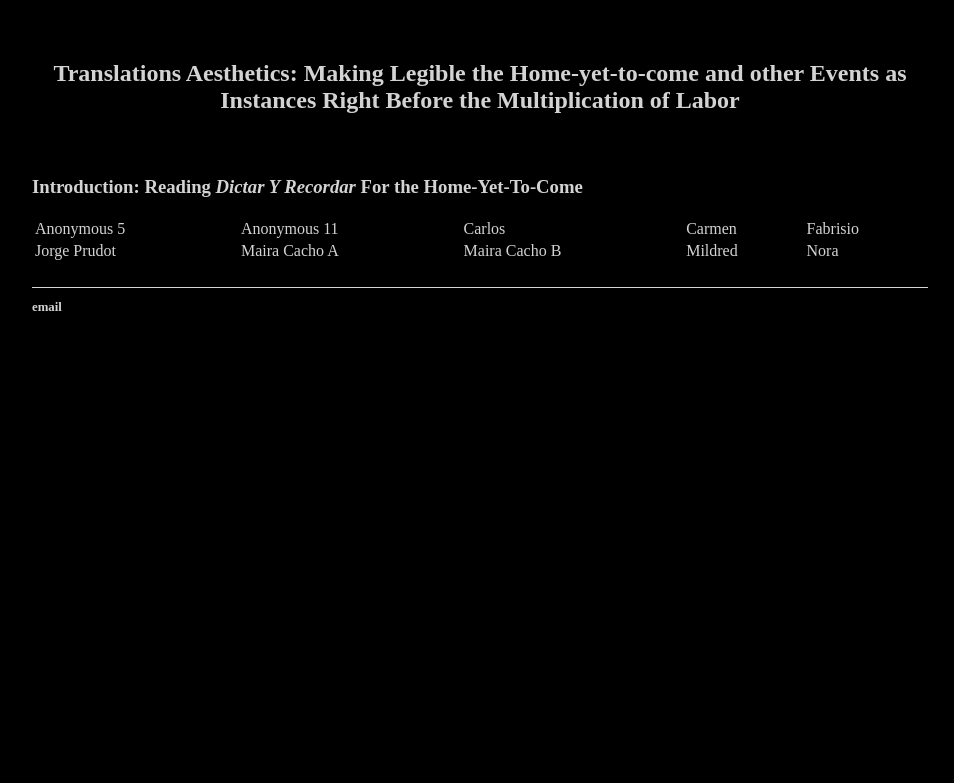
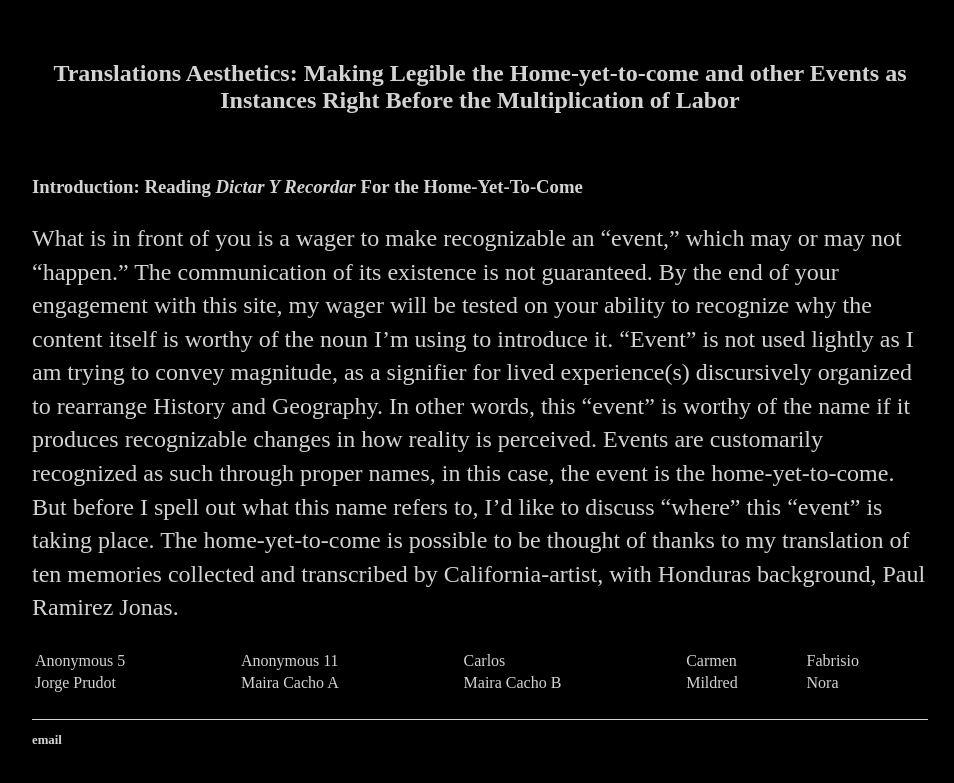
Before and after one commit to josdchavez/josdchavez.github.io, a Jekyll site: the page built from translationaesthetics/index.html, in a window 1280 px wide. Shown: the top 783 px of the page, without its empty margins (160-1114 px from the left). Built offline with Jekyll 4.4.1, drawn with Linux system fonts in a browser that asks for light colours.

Commit message:
Update index.html

```diff
--- a/translationaesthetics/index.html
+++ b/translationaesthetics/index.html
@@ -6,6 +6,7 @@
 <div align="center"> <h2>Translations Aesthetics: Making Legible the Home-yet-to-come and other Events as Instances Right Before the Multiplication of Labor</h2></div>
 <br>
 <p align="left"><h3>Introduction: Reading <i>Dictar Y Recordar</i> For the Home-Yet-To-Come</h3>
+<p>What is in front of you is a wager to make recognizable an “event,” which may or may not “happen.” The communication of its existence is not guaranteed. By the end of your engagement with this site, my wager will be tested on your ability to recognize why the content itself is worthy of the noun I’m using to introduce it. “Event” is not used lightly as I am trying to convey magnitude, as a signifier for lived experience(s) discursively organized to rearrange History and Geography. In other words, this “event” is worthy of the name if it produces recognizable changes in how reality is perceived. Events are customarily recognized as such through proper names, in this case, the event is the home-yet-to-come. But before I spell out what this name refers to, I’d like to discuss “where” this “event” is taking place. The home-yet-to-come is possible to be thought of thanks to my translation of ten memories collected and transcribed by California-artist, with Honduras background, Paul Ramirez Jonas.<p>
 <table style="width:100%">
   <tr>
     <td><a href="https://docs.google.com/document/d/12B7AWY_ezrGB_VPAaAQpD71VpntynpvdKakLEW4hb2o/edit?usp=sharing">Anonymous 5</a></td>
```
